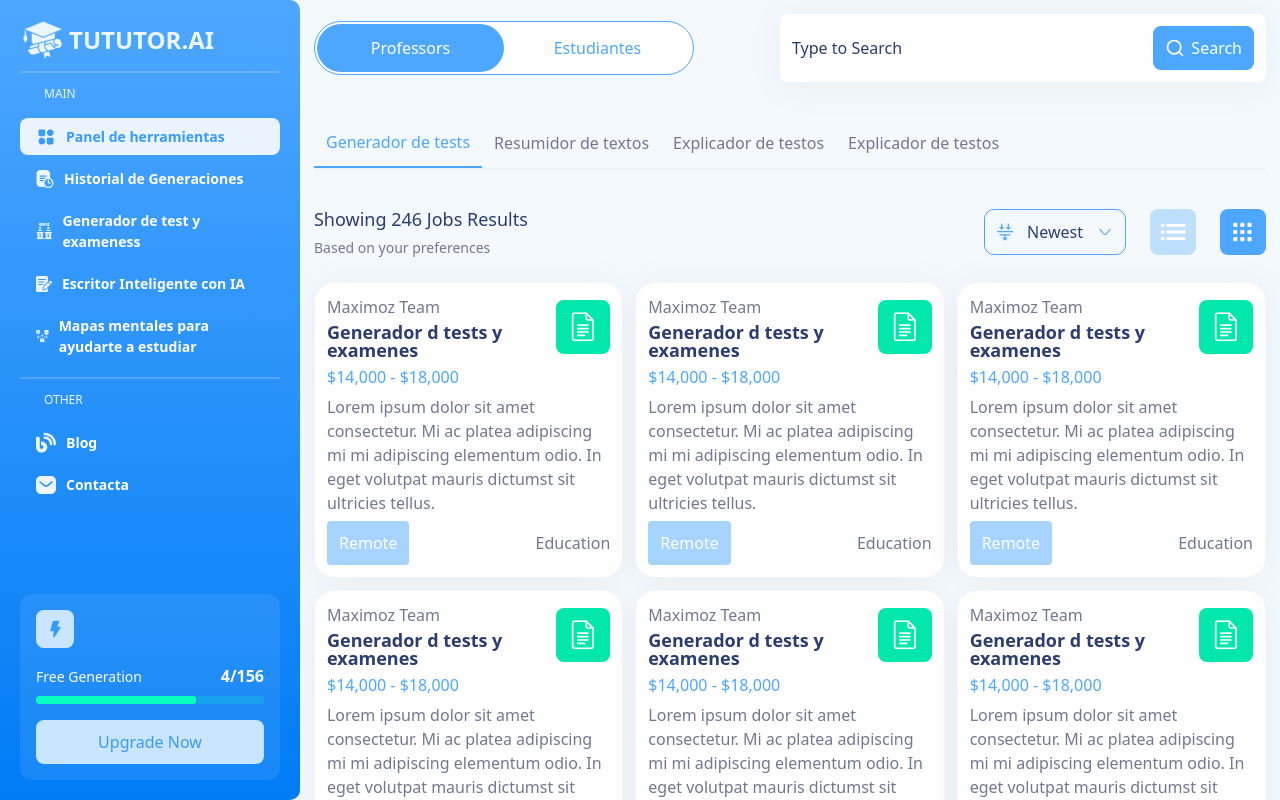
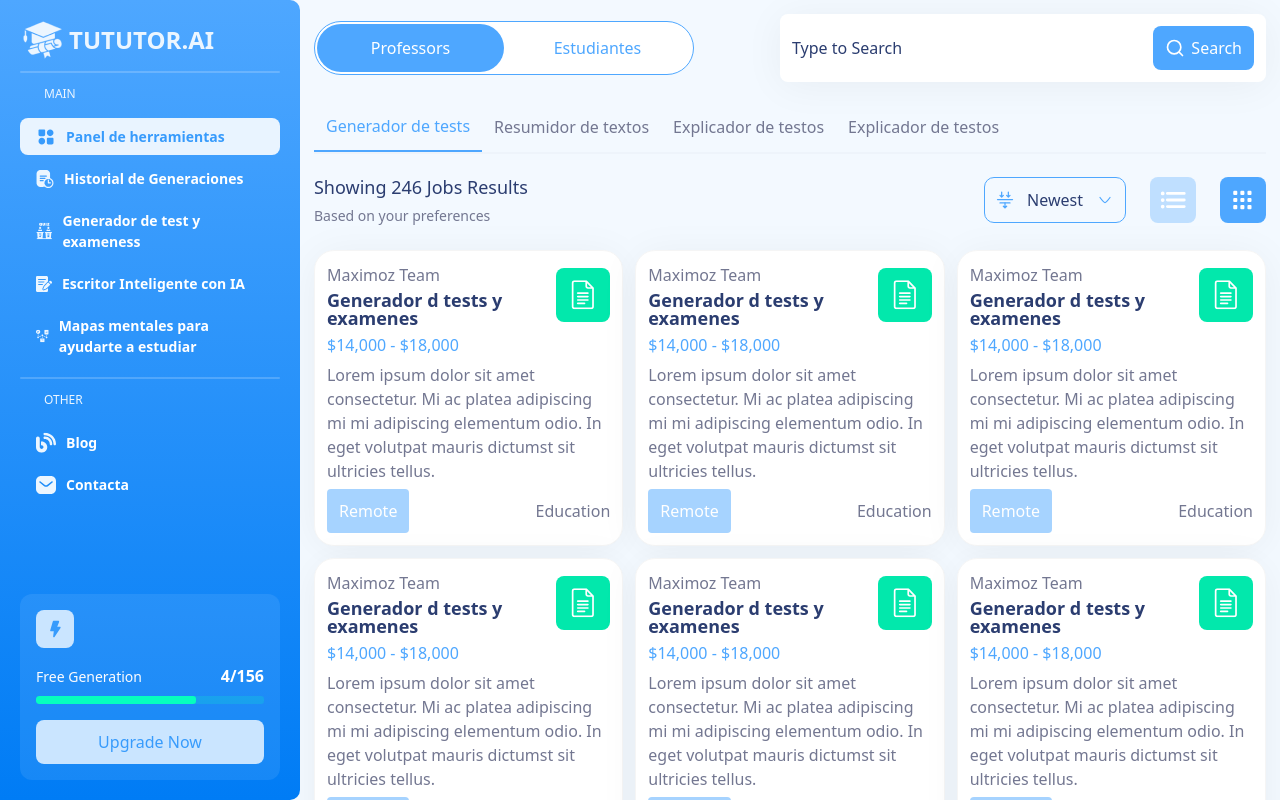
Before and after one commit to UbaidullahMOmer/tututor.ai, a React (Create React App) app: page / in a window 1280 px wide. Built offline with nearby package versions, Linux system fonts and the light colour scheme.

Commit message:
Update Home.jsx

```diff
--- a/src/app/pages/home/Home.jsx
+++ b/src/app/pages/home/Home.jsx
@@ -6,7 +6,7 @@
   const [cardType, setCardType] = useState("horizontal");
   return (
     <div className="overflow-y-scroll max-h-[100vh] min-h-[100vh] 2xl:p-[32px] p-[14px] ">
-      <div className="flex flex-col items-center gap-[36px] ">
+      <div className="flex flex-col items-center 2xl:gap-[36px] gap-[20px] ">
         <div className="flex gap-[32px] max-xl:flex-col items-center justify-between w-full">
           <div className="flex min-w-[380px] h-[54px] items-center overflow-hidden rounded-full border-[1px] border-[#4EA7FF] p-[2px] bg-white">
             <span className="w-full cursor-pointer rounded-full bg-[#4EA7FF] p-[12px] text-center text-[#FFF]">
```
